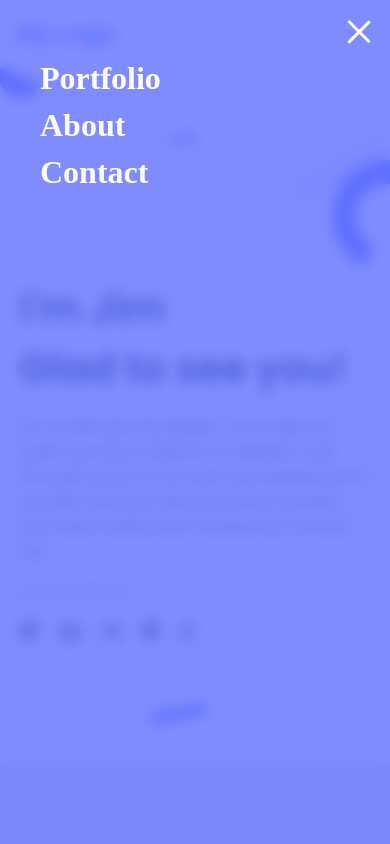
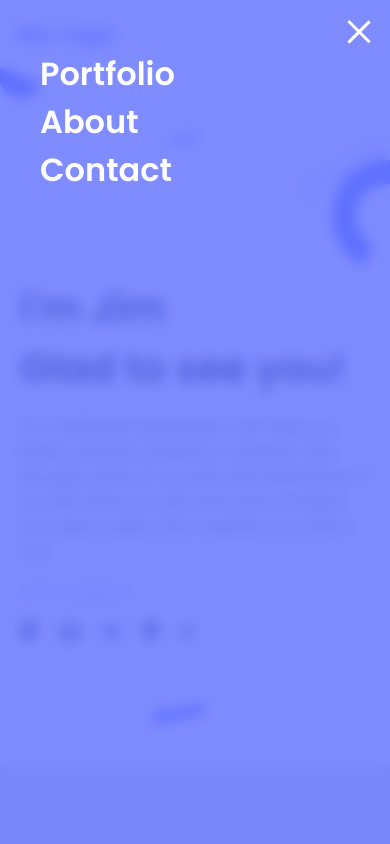
Before and after one commit to Ntare22/personal-portfolio-2.0, a website: page index.html in a window 390 px wide. Both pictures are taken after a click on the element 358 px from the left and 33 px from the top of the page. Shown: the top 844 px of the page. Drawn offline with Linux system fonts and the light colour scheme.

Commit message:
finished mobile menu

```diff
--- a/css/styles.css
+++ b/css/styles.css
@@ -577,12 +577,13 @@ textarea {
   padding: 50px 40px;
 }
 
-.mobile_nav_item {
+.mobile_nav_item a {
   color: #fff;
-  font-family: Poppins sans-serif;
+  font-family: 'Poppins', sans-serif;
   font-weight: bold;
   font-size: 32px;
   margin: 10px 0;
+  text-decoration: none;
 }
 
 @media (min-width: 600px) {
--- a/index.html
+++ b/index.html
@@ -38,14 +38,20 @@
           <div class="burger-three"></div>
         </div>
         <div id="mobile_nav" class="mobile_nav">
-          <div class="mobile_nav_item">Portfolio</div>
-          <div class="mobile_nav_item">About</div>
-          <div class="mobile_nav_item">Contact</div>
+          <div class="mobile_nav_item" onclick="goTo(this)">
+            <a href="#portfolio">Portfolio</a>
+          </div>
+          <div class="mobile_nav_item" onclick="goTo(this)">
+            <a href="#about">About</a>
+          </div>
+          <div class="mobile_nav_item" onclick="goTo(this)">
+            <a href="#contact">Contact</a>
+          </div>
         </div>
       </nav>
     </header>
     <div class="container flex-col">
-      <div class="intro-page">
+      <div id='portfolio' class="intro-page">
         <div class="backdrop flex">
           <div class="backdrop-item">
             <div>
@@ -275,7 +281,7 @@
           </div>
         </div>
       </section>
-      <section class="about-me">
+      <section id="about" class="about-me">
         <div class="about-container flex">
           <div class="about-section-one">
             <h1 class="about-title">About Myself</h1>
@@ -471,7 +477,7 @@
           </div>
         </div>
       </section>
-      <section class="contact-background">
+      <section id="contact" class="contact-background">
         <div class="contact">
           <div class="contact-me">
             <h1>Contact Me</h1>
--- a/index.js
+++ b/index.js
@@ -2,6 +2,11 @@ function toggle(btn) {
   btn.classList.toggle('toggle');
   let navList = document.getElementById('mobile_nav');
   navList.classList.toggle("mobile_nav")
+}
+
+function goTo(link) {
+  const hamburger = document.querySelector('.hamburger');
+  toggle(hamburger)
 }
 
 let colapseBtn = document.getElementsByClassName('collapse-btn');
```
